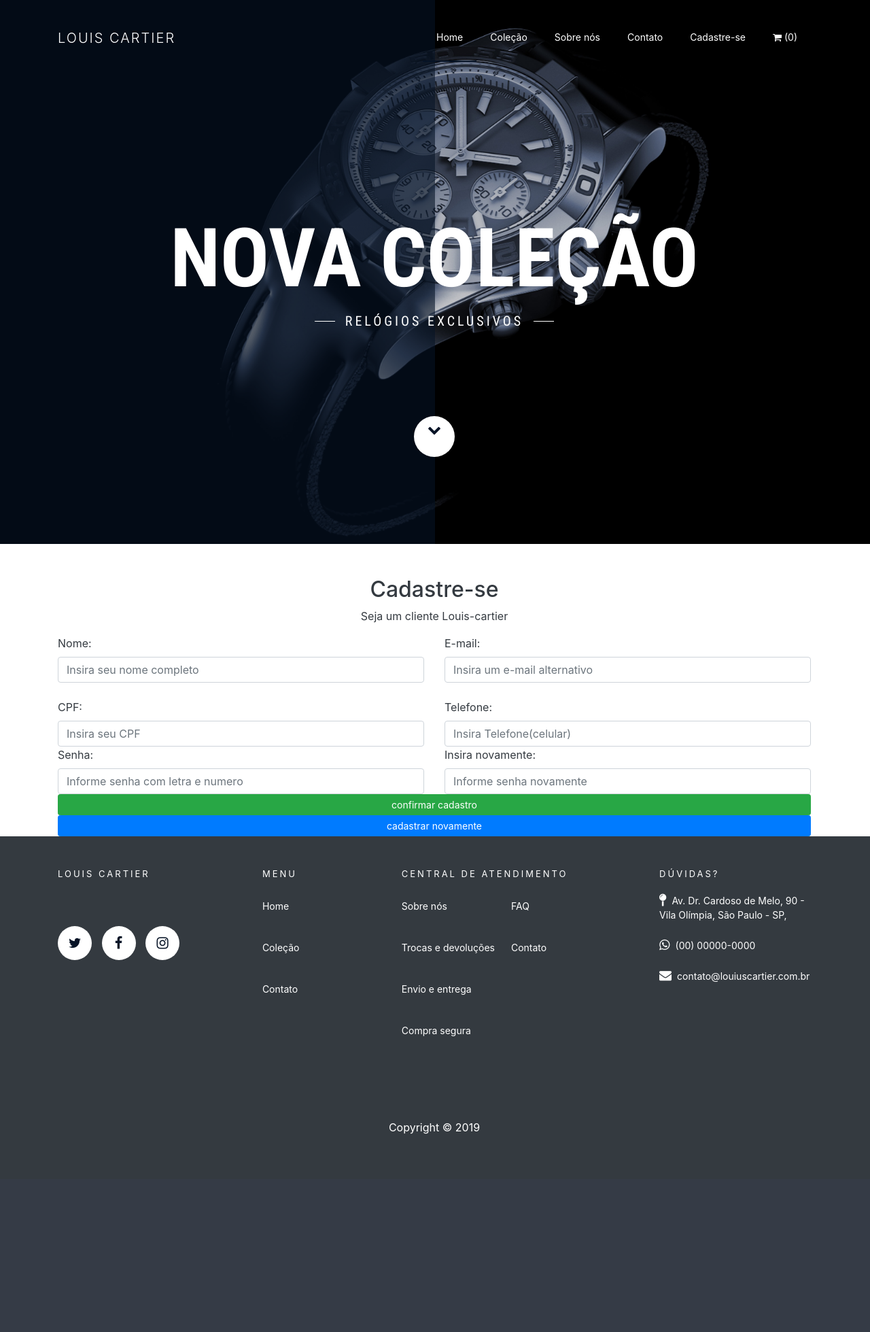
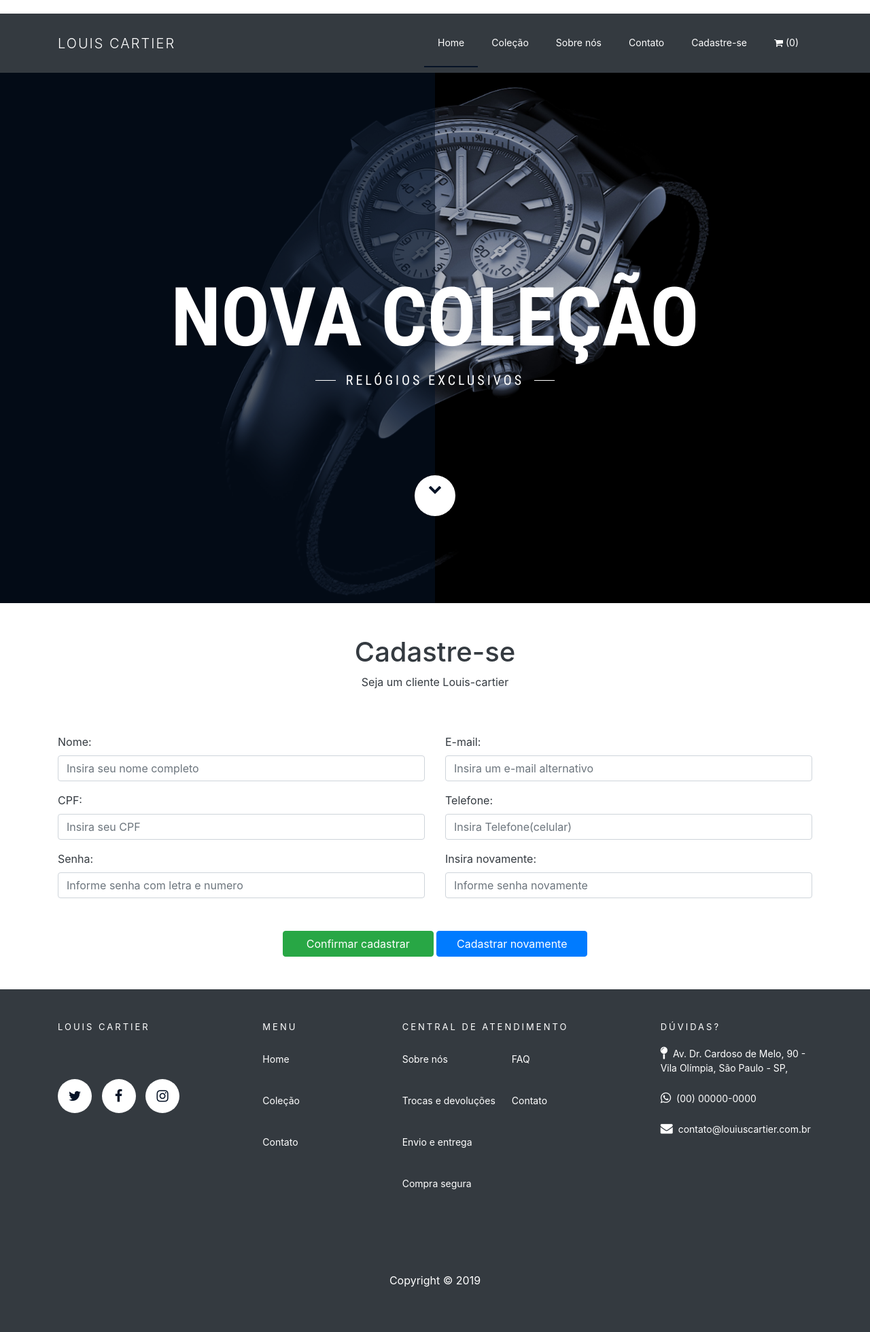
Before and after one commit to rainesantana/louis-cartier, a PHP site: page /cadastro.php in a window 1280 px wide. Shown: the whole page at 68% size. Before the commit the page ends 1668 px from the top, so only its background shows below. Run offline with PHP 8.4, Linux system fonts and the light colour scheme.

Commit message:
alteração nos botões da pagina cadastro identação do código,criação da tag footer

```diff
--- a/assets/css/cadastro.css
+++ b/assets/css/cadastro.css
@@ -0,0 +1,13 @@
+.botoes{
+    text-align: center;
+  }
+
+  .botoes-cadastro {
+    text-align: center;
+    width: 20%;
+  }
+
+  .botoes-limpar{
+    text-align: center;
+    width: 20%;
+  }
--- a/cadastro.php
+++ b/cadastro.php
@@ -1,55 +1,87 @@
 <!DOCTYPE html>
   <html lang="pt">
   <?php require_once ("inc/head.php"); ?>
+  <head>
+    <head>
+      <title>Louis Cartier - Relógios de luxo</title>
+      <meta charset="utf-8">
+      <meta name="viewport" content="width=device-width, initial-scale=1, shrink-to-fit=no">
+
+      <link href="https://fonts.googleapis.com/css?family=Lato:100,300,400,700,900" rel="stylesheet">
+      <link href="https://fonts.googleapis.com/css?family=Roboto+Condensed:300,400,700" rel="stylesheet">
+
+      <link rel="stylesheet" href="https://stackpath.bootstrapcdn.com/bootstrap/4.3.1/css/bootstrap.min.css" integrity="sha384-ggOyR0iXCbMQv3Xipma34MD+dH/1fQ784/j6cY/iJTQUOhcWr7x9JvoRxT2MZw1T" crossorigin="anonymous">
+
+      <link rel="stylesheet" href="assets/css/animate.css">
+
+      <link rel="stylesheet" href="assets/css/owl.carousel.min.css">
+      <link rel="stylesheet" href="assets/css/owl.theme.default.min.css">
+      <link rel="stylesheet" href="assets/css/magnific-popup.css">
+
+      <link rel="stylesheet" href="assets/css/aos.css">
+
+      <link rel="stylesheet" href="assets/css/bootstrap-datepicker.css">
+      <link rel="stylesheet" href="assets/css/jquery.timepicker.css">
+
+      <link rel="stylesheet" href="https://stackpath.bootstrapcdn.com/font-awesome/4.7.0/css/font-awesome.min.css">
+      <link rel="stylesheet" href="assets/css/cadastro.css">
+    </head>
+  </head>
   <body>
     <?php require_once ("inc/header.php"); ?>
 
     <div class="container">
       <section class="mt-5 text-center text-dark">
-    <h2>Cadastre-se</h2>
+        <h1>Cadastre-se</h1>
         <p>Seja um cliente Louis-cartier</p>
       </section>
 
-<form  method="POST" action="" name="">
-        <div class="row">
+      <form class="mt-5" method="POST" action="" name="">
+        <div class="row float-center">
           <div class="col">
-                        <label for="nomeCompleto" class="text-dark">Nome:</label>
+            <label for="nomeCompleto" class="mt-3 text-dark">Nome:</label>
             <input type="text" class="form-control" id="nomeCompleto" placeholder="Insira seu nome completo" required>
           </div>
           <div class="col">
-                        <label for="Email" class="text-dark">E-mail:</label>
-                        <input type="text" class="form-control" id="Email"  placeholder="Insira um e-mail alternativo" required><br>
+            <label for="Email" class="mt-3 text-dark">E-mail:</label>
+            <input type="text" class="form-control" id="Email"  placeholder="Insira um e-mail alternativo" required>
           </div>
         </div>
-        <div class="row">
+
+        <div class="row float-center">
           <div class="col">
-                        <label for="CPF" class="text-dark">CPF:</label>
+            <label for="CPF" class="mt-3 text-dark">CPF:</label>
             <input type="text" class="form-control" id="CPF"  placeholder="Insira seu CPF" required>
           </div>
-
           <div class="col">
-                        <label for="Telefone" class="text-dark">Telefone:</label>
+            <label for="Telefone" class="mt-3 text-dark">Telefone:</label>
             <input type="text" class="form-control" id="Telefone"  placeholder="Insira Telefone(celular)" required>
           </div>
         </div>
-        <div class="row">
 
+        <div class="row float-center">
           <div class="col">
-                    <label for="senha" class="text-dark">Senha:</label>
+            <label for="senha" class="mt-3 text-dark">Senha:</label>
             <input type="password" class="form-control" id="senha"  placeholder="Informe senha com letra e numero" required>
           </div>
           <div class="col">
-                    <label for="Senha" class="text-dark">Insira novamente:</label>
+            <label for="Senha" class="mt-3 text-dark">Insira novamente:</label>
             <input type="password" class="form-control" name="Senha" id="Senha"  placeholder="Informe senha novamente" required>
           </div>
+        </div>
 
+        <div class="botoes">
+          <button type="submit" class="botoes-cadastro mt-5  btn btn-success">Confirmar cadastrar</button>
+          <button  type="reset" class=" botoes-limpar mt-5  btn btn-primary "> Cadastrar novamente</button>
         </div>
-    <button type="submit" class="btn btn-success">confirmar cadastro</button>
-    <button  type="reset" class="btn btn-primary">cadastrar novamente</button>
+
       </form>
     </div>
+
+    <footer class="mt-5">
       <?php @require_once ("inc/footer.php"); ?>
       <div id="loader" class="show fullscreen"><svg class="circular" width="48px" height="48px"><circle class="path-bg" cx="24" cy="24" r="22" fill="none" stroke-width="4" stroke="#eeeeee"/><circle class="path" cx="24" cy="24" r="22" fill="none" stroke-width="4" stroke-miterlimit="10" stroke="#061326"/></svg></div>
+    </footer>
 
     <script src="assets/js/jquery.min.js"></script>
     <script src="assets/js/jquery-migrate-3.0.1.min.js"></script>
@@ -63,5 +95,6 @@
     <script src="assets/js/aos.js"></script>
     <script src="assets/js/scrollax.min.js"></script>
     <script src="assets/js/main.js"></script>
+
   </body>
   </html>
```
Lines whose indentation alone changed are shown as unchanged.
